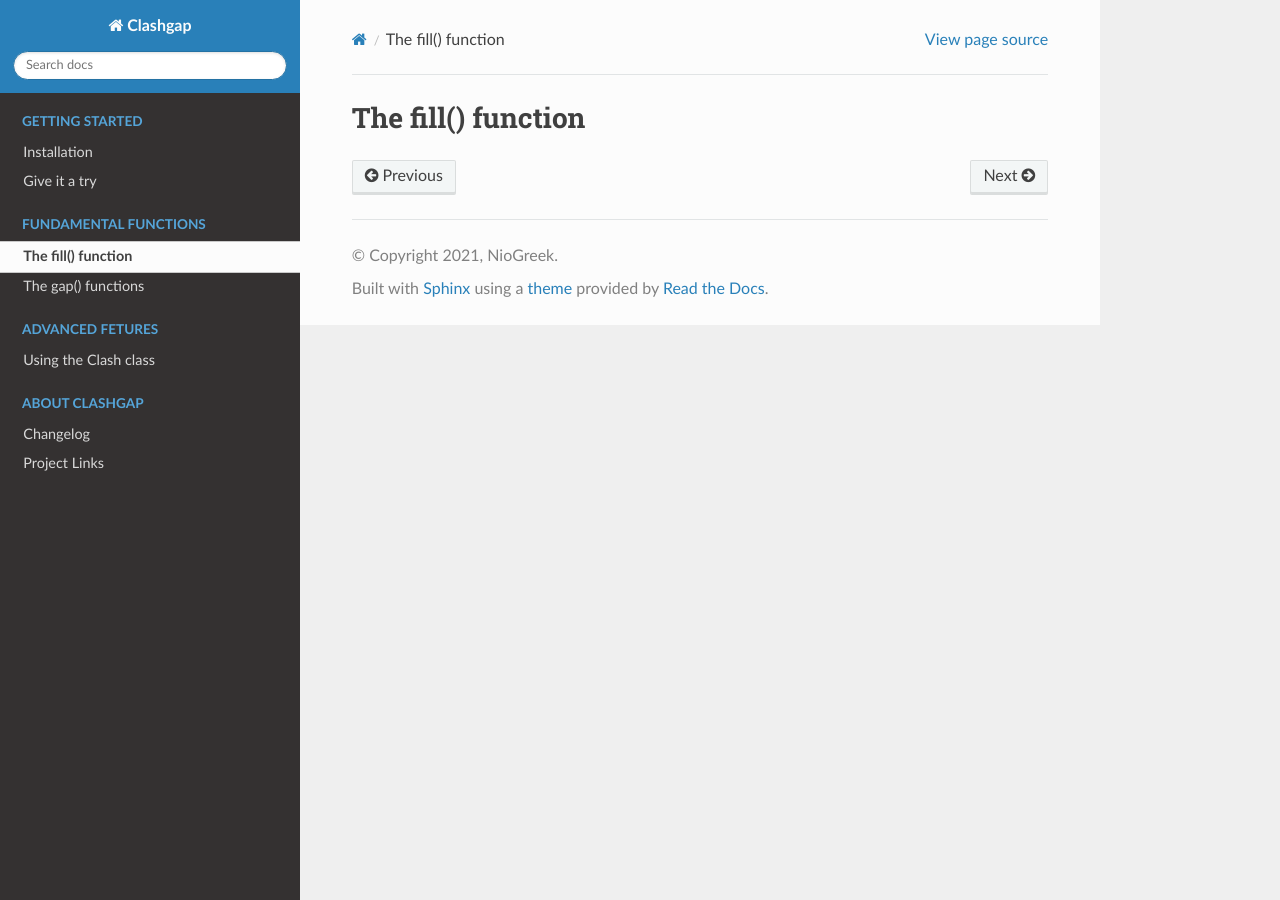
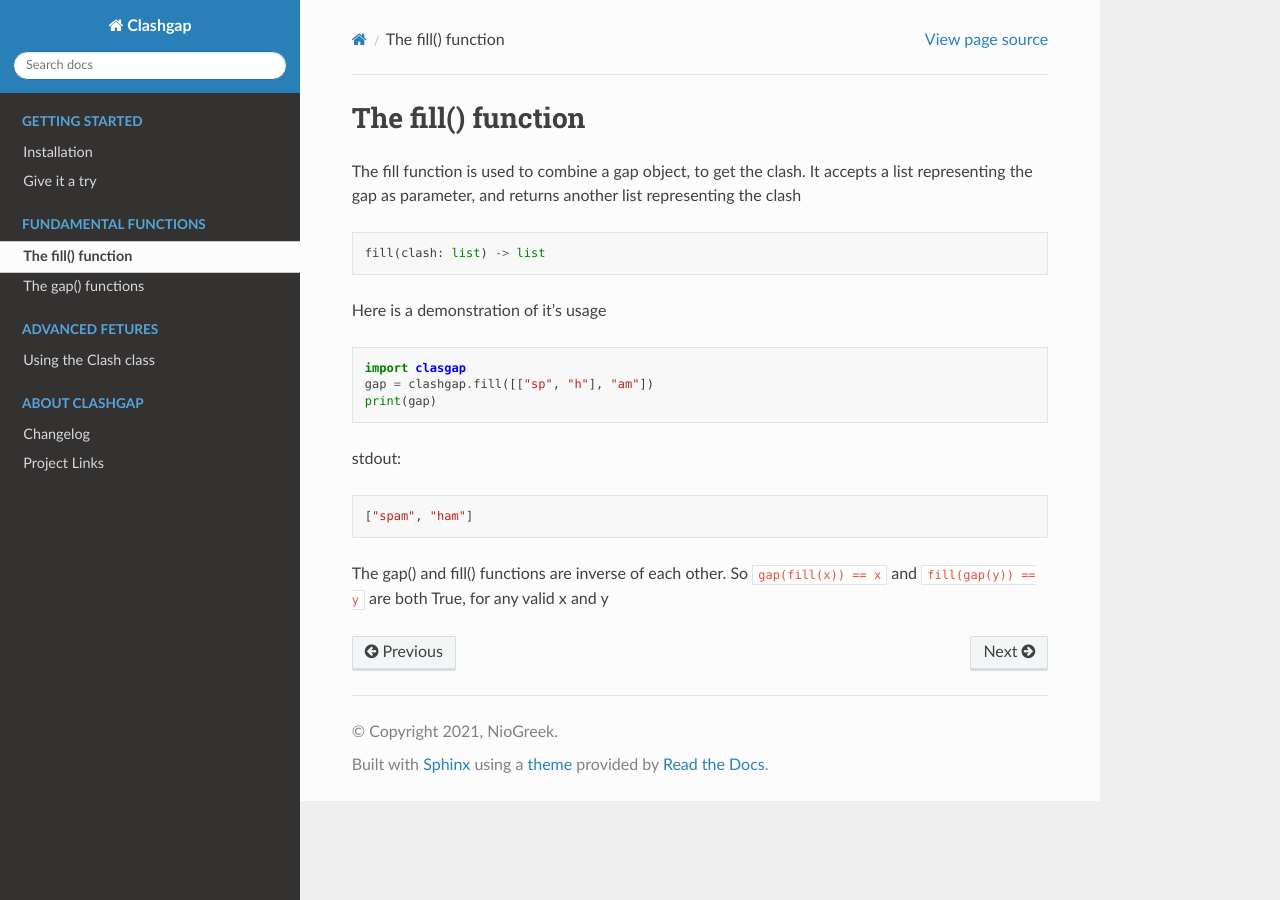
Before and after one commit to NioGreek/Clashgap, a Sphinx documentation site: the page built from docs/fundamental-functions/fill.rst, in a window 1280 px wide. Built offline with Sphinx 7.4.7 and the Read the Docs theme 2.0.0, drawn with Linux system fonts in a browser that asks for light colours.

Commit message:
add fill docs

```diff
--- a/docs/fundamental-functions/fill.rst
+++ b/docs/fundamental-functions/fill.rst
@@ -1,2 +1,24 @@
 The fill() function
 ===================
+
+The fill function is used to combine a gap object, to get the clash. It accepts a list representing the gap as parameter, and returns another list representing the clash
+
+.. code-block:: python
+
+   fill(clash: list) -> list
+
+Here is a demonstration of it's usage
+
+.. code-block:: python
+
+   import clasgap
+   gap = clashgap.fill([["sp", "h"], "am"])
+   print(gap)
+
+stdout:
+
+.. code-block:: python
+
+   ["spam", "ham"]
+
+The gap() and fill() functions are inverse of each other. So ``gap(fill(x)) == x`` and ``fill(gap(y)) == y`` are both True, for any valid x and y
```
